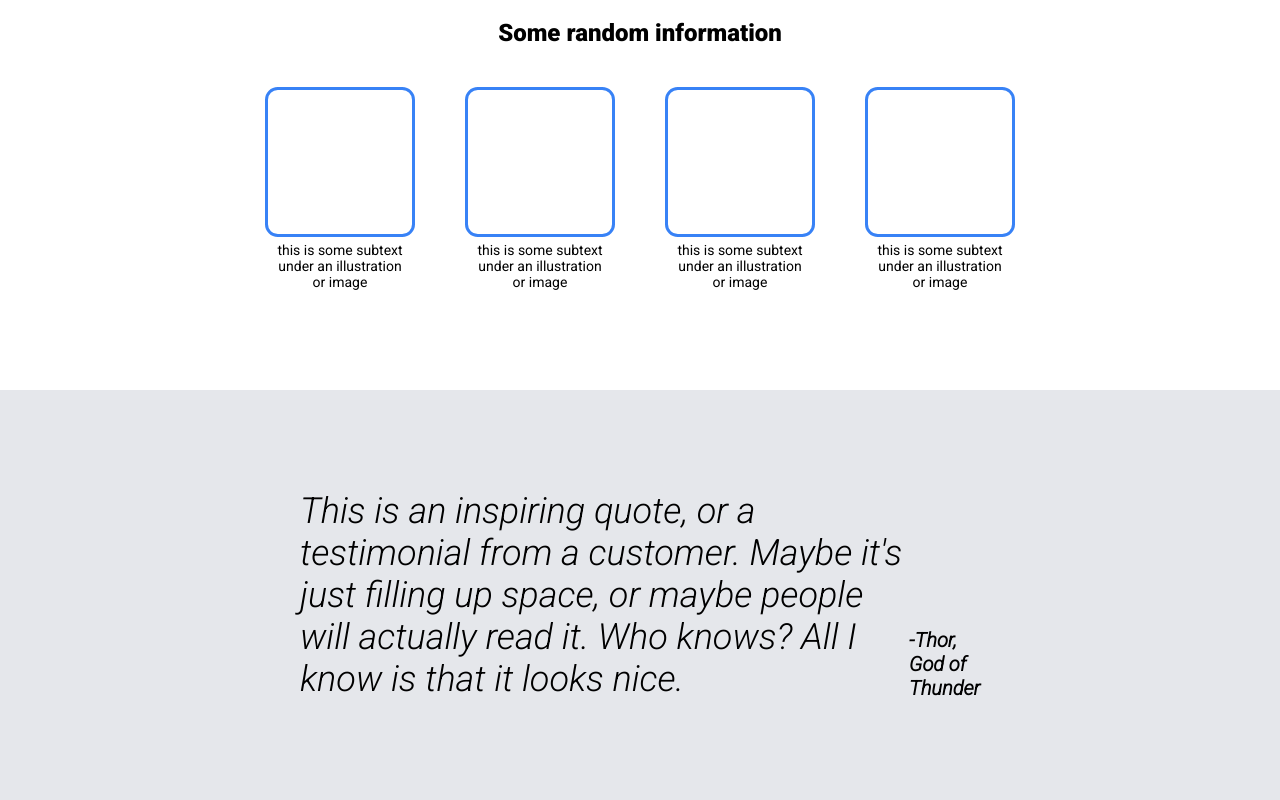
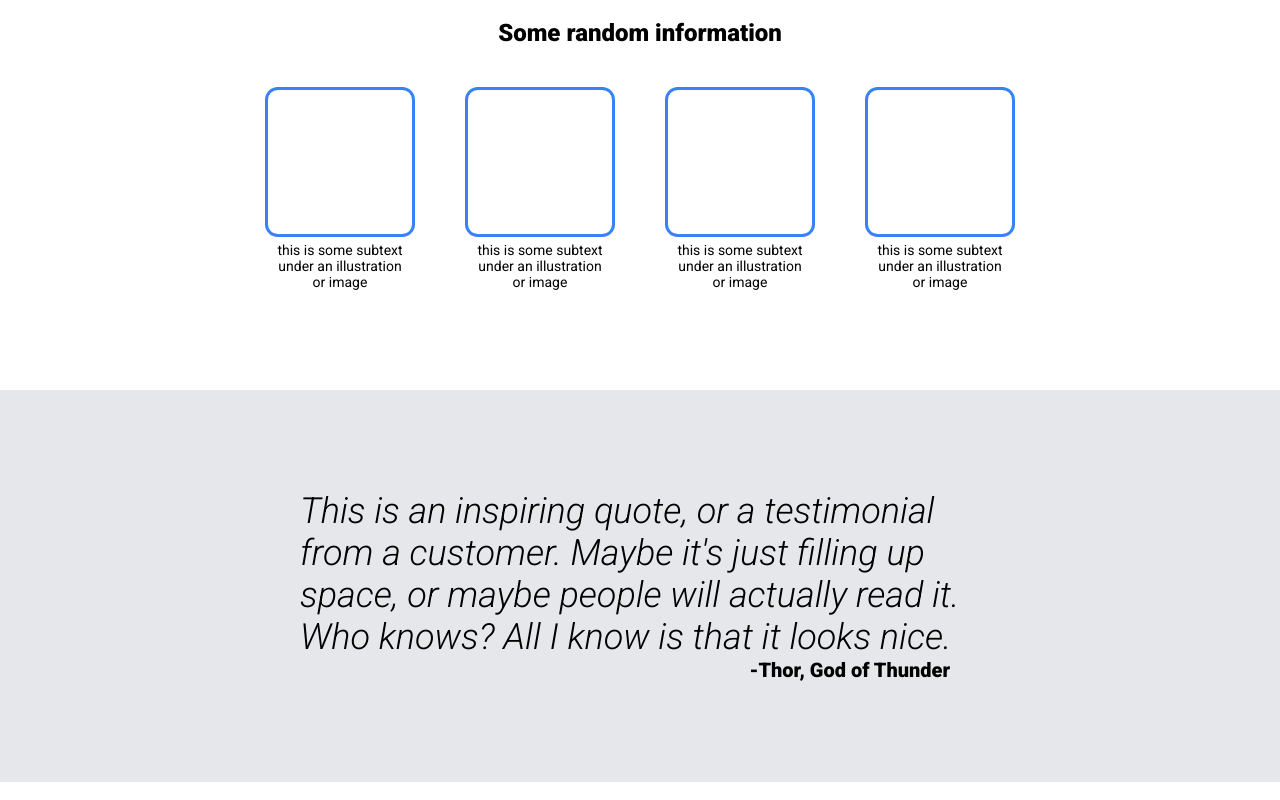
Before and after one commit to hmac100/LandingPage, a plain HTML site: page index.html in a window 1280 px wide. Shown: the part 513-1313 px from the top of the page. Drawn offline with Linux system fonts and the light colour scheme.

Commit message:
Add Testimonial Section

```diff
--- a/index.html
+++ b/index.html
@@ -68,10 +68,10 @@
 </div>
 
 <section class="testimonial">
-  <blockquote>
-    <p> This is an inspiring quote, or a testimonial from a customer. Maybe it's just filling up space, or maybe people will actually read it. Who knows? All I know is that it looks nice.</p>
 
-  </blockquote>
+    <blockquote> This is an inspiring quote, or a testimonial from a customer. Maybe it's just filling up space, or maybe people will actually read it. Who knows? All I know is that it looks nice.</blockquote>
+
+
    <p class="cite">-Thor, God of Thunder</p>
 
 </section>
--- a/style.css
+++ b/style.css
@@ -166,16 +166,18 @@ p.card-text {
 
 .testimonial {
   display: flex;
+  flex-direction: column;
   padding:100px 300px;
   font-size: 36px;
   font-style: italic;
   background:#E5E7EB;
 }
+
 .cite {
-  margin-top: 100px;
+  margin-right: 30px;
   align-self: flex-end;
   font-size: 20px;
-
- font-weight: 900;
+  font-weight: 900;
+  font-style: normal;
 
 }
```
Also changed, not shown: landingPage-design.png (added), landingPage-styles.png (added).
